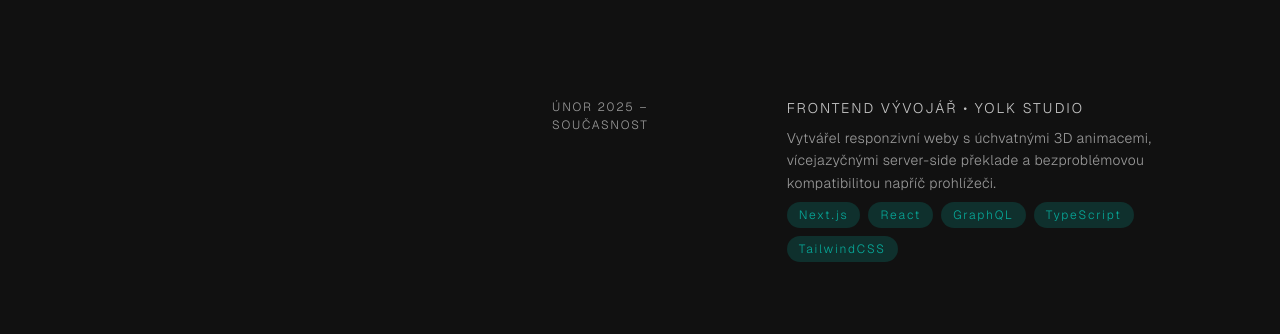
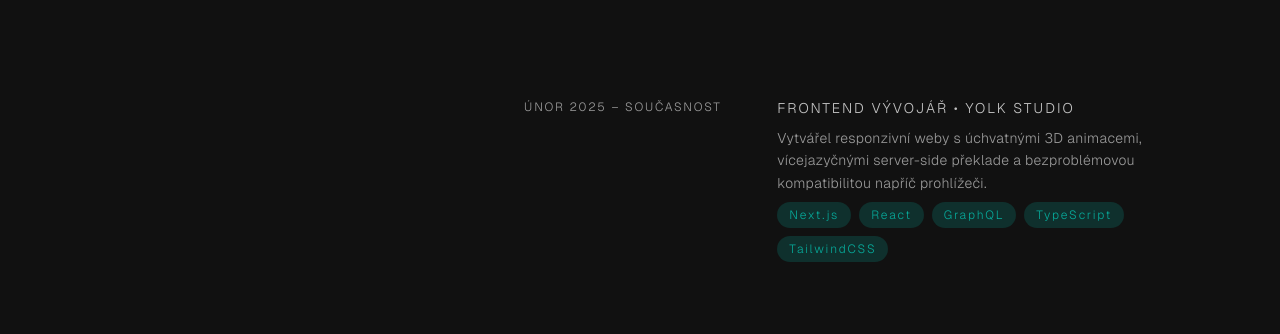
Before and after one commit to ydenekjan/portfolio-v1, a Next.js app: page /cs in a window 1280 px wide. Shown: the part 570-904 px from the top of the page. Built offline with nearby package versions, Linux system fonts and the light colour scheme.

Commit message:
experience tabs stretch

```diff
--- a/src/globals.css
+++ b/src/globals.css
@@ -151,7 +151,7 @@ p {
     }
 
     .experience-tab {
-        padding: 28px;
+        padding: 28px 0;
         grid-template-columns: 1fr 2fr;
     }
 }
```
